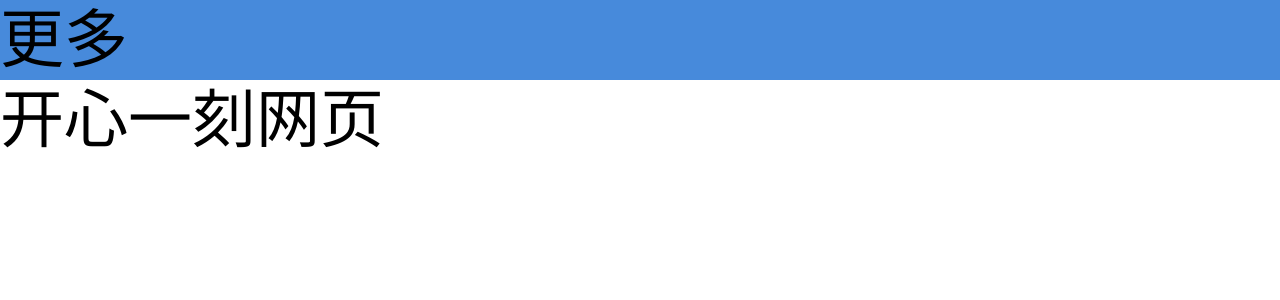
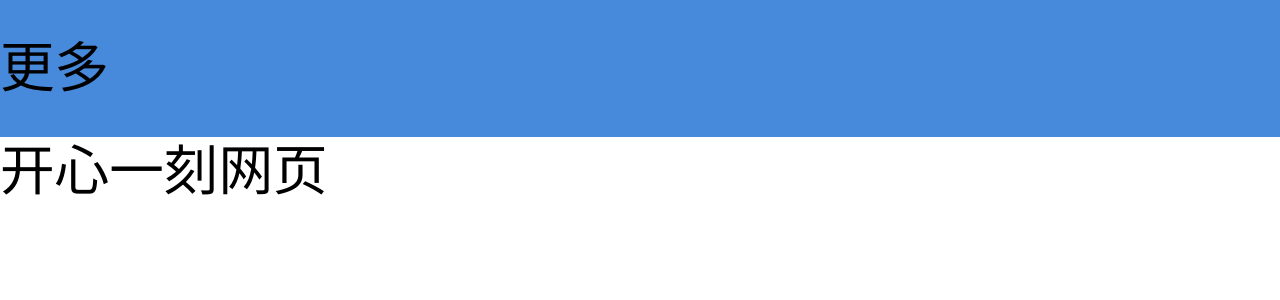
Before and after one commit to shaqihe/life-app-vue, a Vue app: page /#/happy in a window 1280 px wide. Shown: the top 300 px of the page. Built offline with nearby package versions, Linux system fonts and the light colour scheme.

Commit message:
@dev 优化适配解决方案 rem

```diff
--- a/index.html
+++ b/index.html
@@ -13,7 +13,7 @@
             recalc = function() {
                 var clientWidth = docEl.clientWidth;
                 if (!clientWidth) return;
-                docEl.style.fontSize = 16 * (clientWidth / 320) + 'px';
+                docEl.style.fontSize = 16 * (clientWidth / 375) + 'px';
             };
         if (!doc.addEventListener) return;
         win.addEventListener(resizeEvt, recalc, false);
--- a/src/App.vue
+++ b/src/App.vue
@@ -7,13 +7,15 @@
 </template>
 
 <script>
-import "./assets/scss/base.scss";
+
 export default {
   name: 'app',
 }
 </script>
 
-<style>
+<style lang="scss">
+@import "./assets/scss/base.scss";
+
     body {
 
     }
--- a/src/assets/scss/base.scss
+++ b/src/assets/scss/base.scss
@@ -20,4 +20,4 @@ a{text-decoration:none;}
 .clearfix:after{display:block;clear:both;visibility:hidden;height:0;content:" ";font-size:0;}
 .clearfix{*zoom:1;}
 
-@import "min";
+@import "min.scss";
--- a/src/assets/scss/min.scss
+++ b/src/assets/scss/min.scss
@@ -4,5 +4,5 @@ $font:16;
 $screen:750;
 
 @function px2rem($n){
-  @return #{$n/($screen*$font/320)}rem
+  @return #{$n/($screen*$font/375)}rem
 }
--- a/src/components/Header.vue
+++ b/src/components/Header.vue
@@ -48,9 +48,10 @@
 </script>
 
 <style lang="scss">
+@import "../assets/scss/min.scss";
 .toolbar-nav {
-    height: 80px;
-    line-height: 80px;
+    height: px2rem(80);
+    line-height: px2rem(80);
     background: #478adb;
 }
 
```
